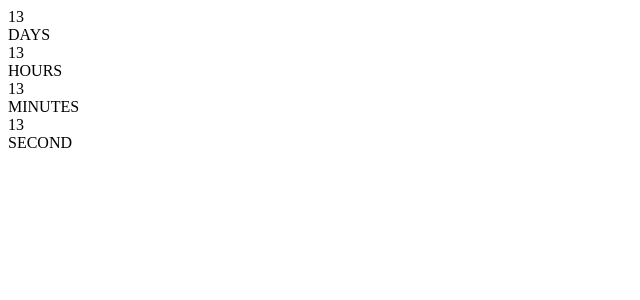
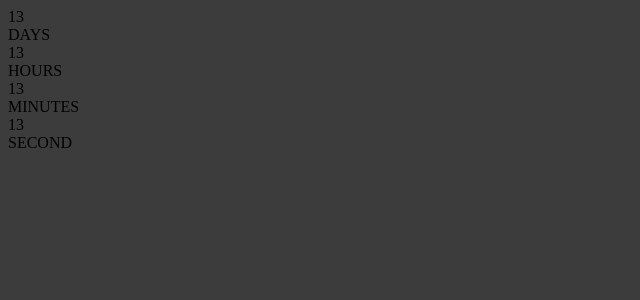
Before and after one commit to pradipchaudhary/happy-new-year, a React (Create React App) app: page / in a window 1280 px wide. Shown: the top 300 px of the page, without its empty margins (0-640 px from the left). Built offline with nearby package versions, Linux system fonts and the light colour scheme.

Commit message:
add css file.

```diff
--- /dev/null
+++ b/src/index.css
@@ -0,0 +1,12 @@
+*,
+*::before,
+*::after {
+	border: 0;
+	padding: 0;
+	box-sizing: border-box;
+}
+html {
+	min-height: 100%;
+	font-size: 16px;
+	background-color: rgb(60, 60, 61);
+}
--- a/src/index.jsx
+++ b/src/index.jsx
@@ -1,6 +1,7 @@
 import React from "react";
 import ReactDOM from "react-dom/client";
 import App from "./App";
+import "./index.css";
 
 const root = ReactDOM.createRoot(document.getElementById("root"));
 root.render(
```
